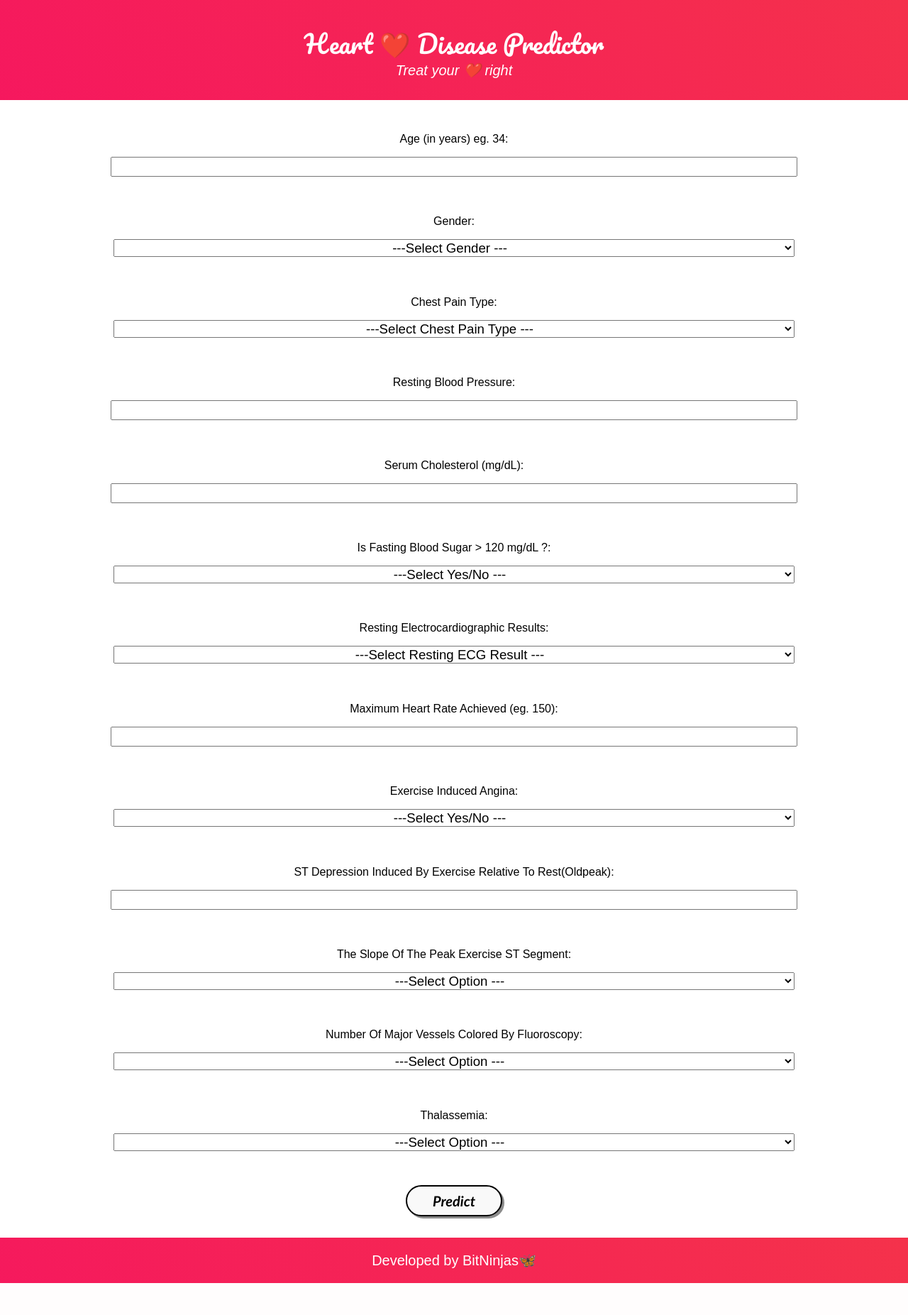
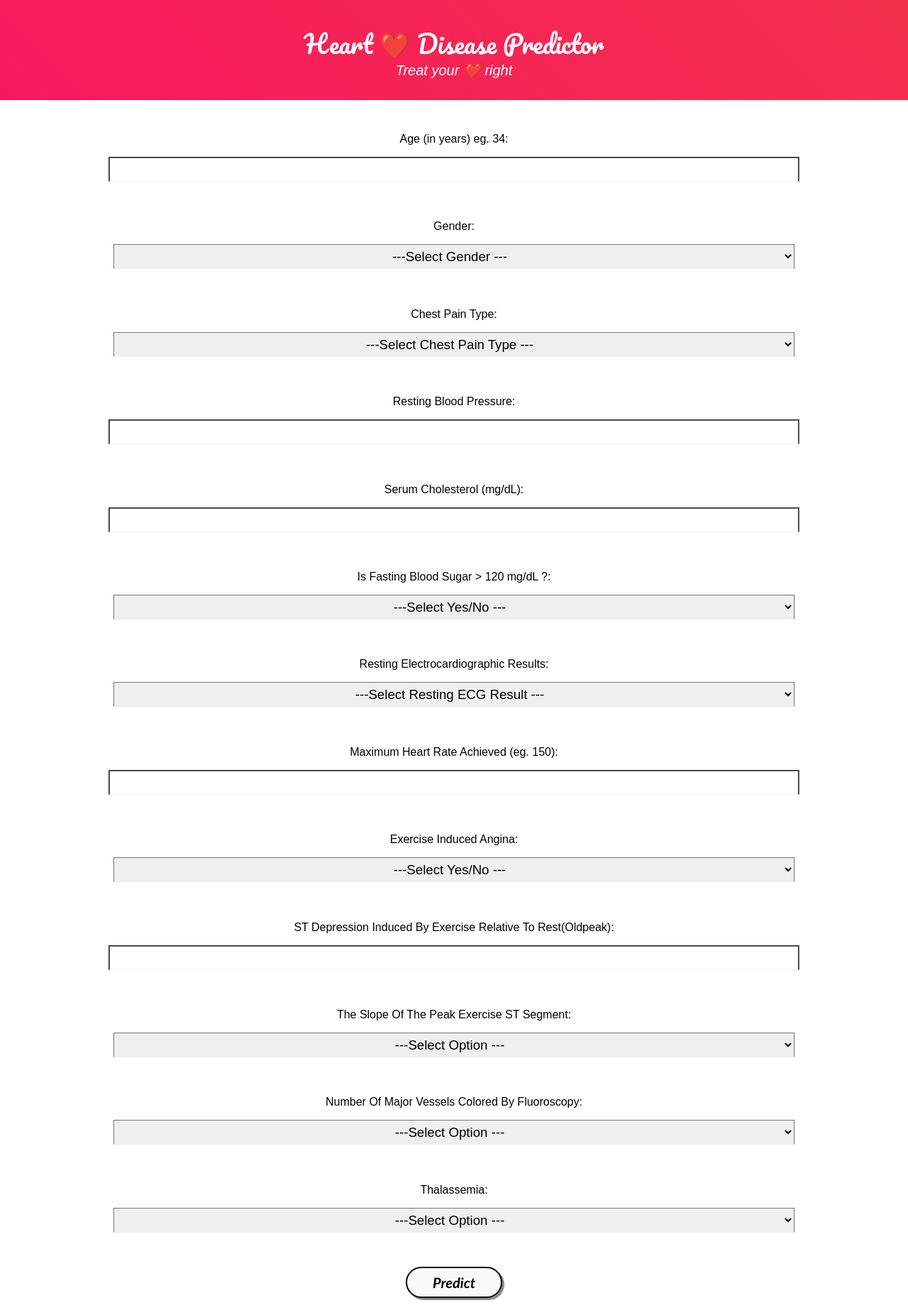
Before and after one commit to rudrajit1729/Heart-Disease-Predictor, a Flask app: page / in a window 1280 px wide. Shown: the top 1853 px of the page at 71% size. Before the commit the page ends 1808 px from the top, so only its background shows below. Run offline with Flask 2, Linux system fonts and the light colour scheme; parts of the project's set-up code (start-up, migrations or seed data) failed here and were passed over; some libraries are stand-ins or nearby versions.

Commit message:
Update styles.css

```diff
--- a/static/styles.css
+++ b/static/styles.css
@@ -65,7 +65,9 @@
 	height: 30%;
 	margin-bottom: 3%;
 	font-size: 14pt;
-
+	padding: 5px;
+	border-bottom: 1px;
+	border-style: groove;
 }
 .p{
 	font-size: 16pt;
```
